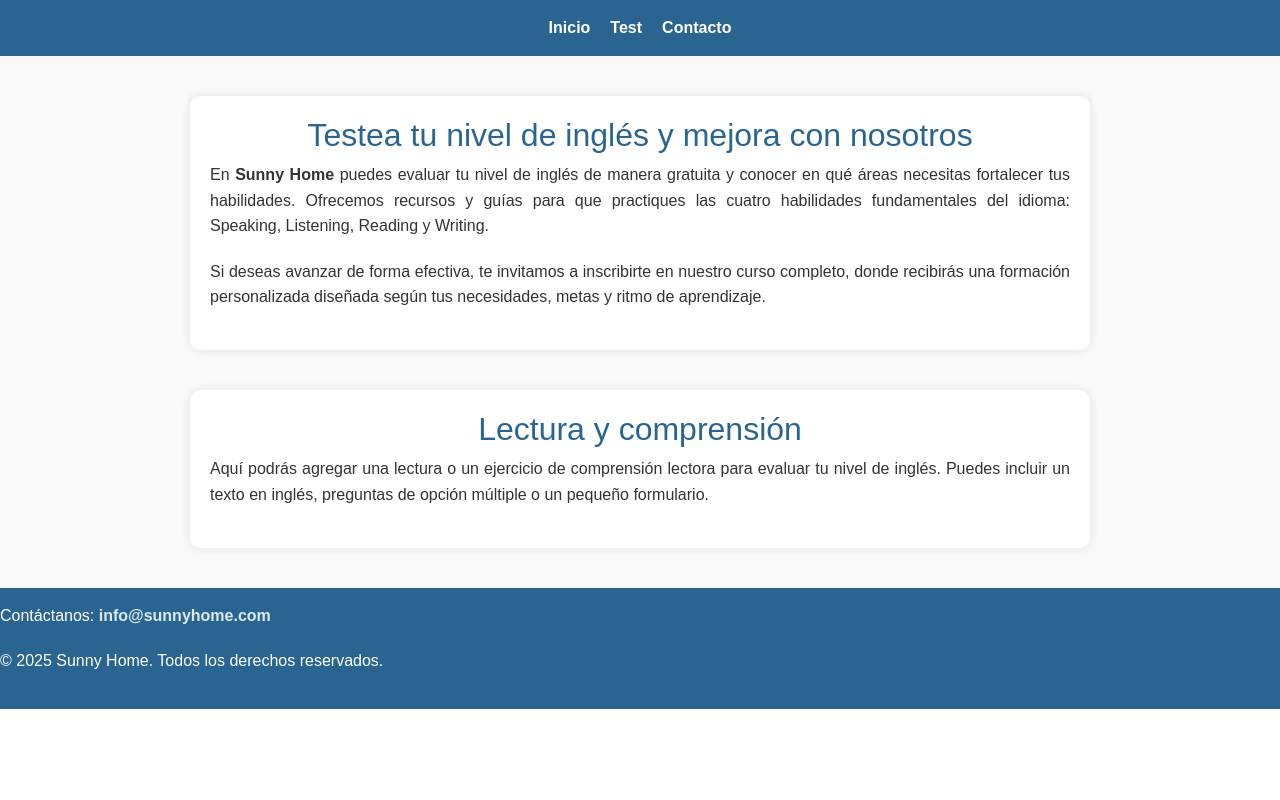
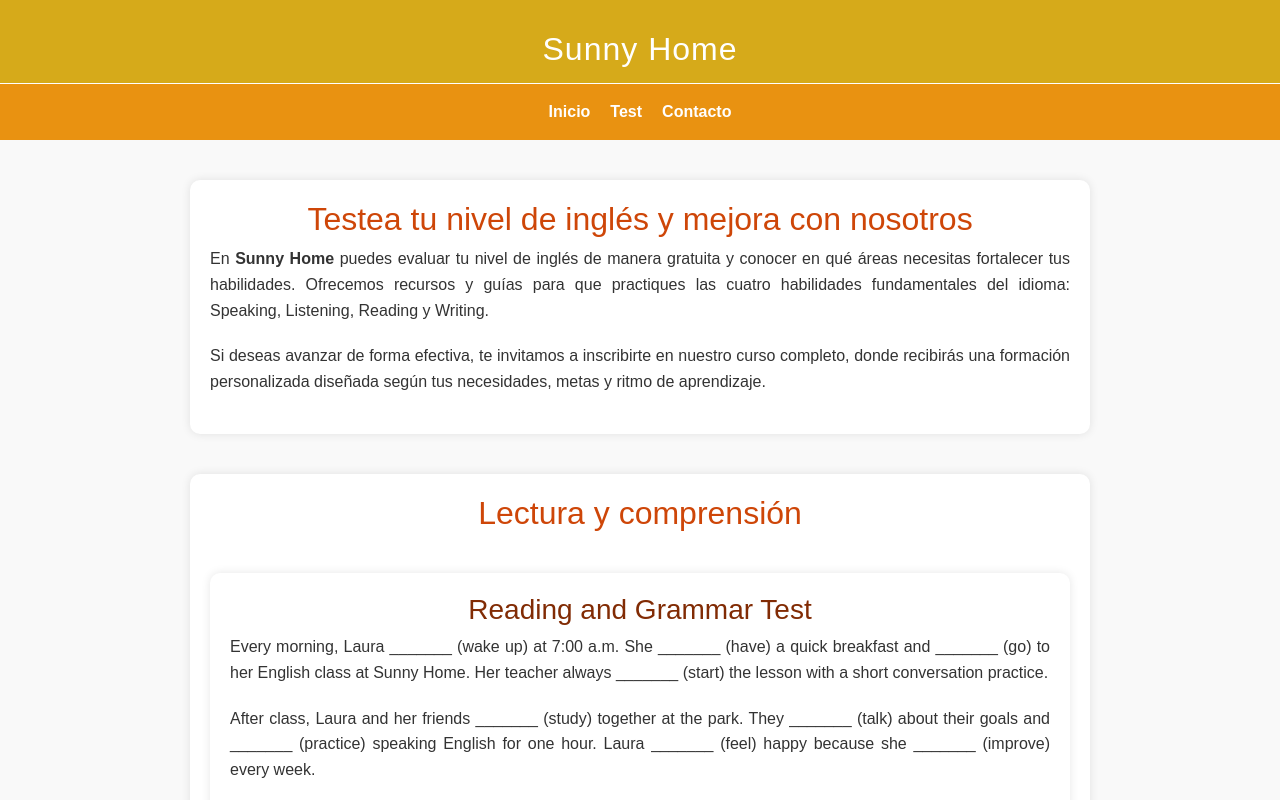
Before and after one commit to rosembercrg/Clase6, an Angular app: page / in a window 1280 px wide. Shown: the top 800 px of the page. Built offline with nearby package versions, Linux system fonts and the light colour scheme.

Commit message:
Esperoqueseaelfinal

```diff
--- a/src/app/app.html
+++ b/src/app/app.html
@@ -1,6 +1,5 @@
 <!DOCTYPE html>
 <html lang="es">
-
 <head>
   <meta charset="UTF-8">
   <meta name="viewport" content="width=device-width, initial-scale=1.0">
@@ -13,15 +12,30 @@
       color: #333;
       line-height: 1.6;
     }
+/* Aquí empieza el CSS */
+    /* TÍTULO PRINCIPAL - Aquí tengo lo de Sunny Home del inicio es más claro */
+    header {
+      background-color: #d6aa1a;
+      color: white;
+      text-align: center;
+      padding: 30px 0 15px 0;
+    }
 
-    /* NAVBAR */
+    header h1 {
+      font-size: 2em;
+      margin: 0;
+      letter-spacing: 1px;
+    }
+
+    /* NAVBAR - Esto es lo de la barra donde dice inicio, test y contacto */
     nav {
-      background-color: #2a6592;
+      background-color: #e99211;
       color: white;
       display: flex;
       justify-content: center;
       gap: 20px;
       padding: 15px 0;
+      border-top: 1px solid #fff;
     }
 
     nav a {
@@ -31,23 +45,23 @@
       font-size: 16px;
       transition: color 0.3s;
     }
-
+/* El hover es cuando paso el cursor encima del botón */
     nav a:hover {
       color: #d8e9f0;
     }
 
-    /* SECCIONES */
+    /* Cada Botón me desliza a la sección con el href, pero esto es lo de CSS que es el color y estilo, esto es el estilo de cada cuadrito */
     section {
       max-width: 900px;
       margin: 40px auto;
       padding: 20px;
       background-color: white;
       border-radius: 10px;
-      box-shadow: 0 0 10px rgba(0, 0, 0, 0.1);
+      box-shadow: 0 0 10px rgba(0,0,0,0.1);
     }
 
     h2 {
-      color: #2a6592;
+      color: #ce4608;
       text-align: center;
     }
 
@@ -56,8 +70,14 @@
       margin-bottom: 20px;
     }
 
+    h3 {
+      color: #812b04;
+      text-align: center;
+    }
+
+    /* PIE DE PÁGINA - El final, lo de contacto */
     footer {
-      background-color: #2a6592;
+      background-color: #d6aa1a;
       color: white;
       text-align: center;
       padding: 15px 0;
@@ -67,6 +87,7 @@
     footer a {
       color: #d8e9f0;
       text-decoration: none;
+      text-align: center;
       font-weight: bold;
     }
 
@@ -75,47 +96,59 @@
     }
   </style>
 </head>
+<body>
+  <!--Acá empieza el body, todo lo que va a salir en la página */ -->
+  <!-- Los mismo El header es lo de Sunny Home, pero acá ya es el código qué saldrá -->
+  <header>
+    <h1>Sunny Home</h1>
+  </header>
 
-<body>
-
-  <!-- MENÚ SUPERIOR -->
+  <!-- Esto es lo del Navbar que me dice inicio, contacto y test, si doy click desliza, no olvidar, se llama por href -->
   <nav>
     <a href="#inicio">Inicio</a>
     <a href="#test">Test</a>
     <a href="#contacto">Contacto</a>
   </nav>
 
-  <!-- SECCIÓN INICIO -->
+  <!-- Esto tiene el id para que el href lo deslice al llamarlo, empiezo en inicio-->
   <section id="inicio">
     <h2>Testea tu nivel de inglés y mejora con nosotros</h2>
     <p>
-      En <strong>Sunny Home</strong> puedes evaluar tu nivel de inglés de manera gratuita y conocer en qué áreas
-      necesitas fortalecer tus habilidades.
-      Ofrecemos recursos y guías para que practiques las cuatro habilidades fundamentales del idioma: Speaking,
-      Listening, Reading y Writing.
+      En <strong>Sunny Home</strong> puedes evaluar tu nivel de inglés de manera gratuita y conocer en qué áreas necesitas fortalecer tus habilidades.
+      Ofrecemos recursos y guías para que practiques las cuatro habilidades fundamentales del idioma: Speaking, Listening, Reading y Writing.
     </p>
     <p>
-      Si deseas avanzar de forma efectiva, te invitamos a inscribirte en nuestro curso completo, donde recibirás una
-      formación personalizada diseñada
+      Si deseas avanzar de forma efectiva, te invitamos a inscribirte en nuestro curso completo, donde recibirás una formación personalizada diseñada
       según tus necesidades, metas y ritmo de aprendizaje.
     </p>
   </section>
 
-  <!-- SECCIÓN TEST O LECTURA -->
+  <!-- Lo mismo de arriba sigo por test, id llama al click, lo puse con p para organizar varios y section me ayuda a separar en cuadros, el css lo pone bien-->
   <section id="test">
     <h2>Lectura y comprensión</h2>
-    <p>
-      Aquí podrás agregar una lectura o un ejercicio de comprensión lectora para evaluar tu nivel de inglés.
-      Puedes incluir un texto en inglés, preguntas de opción múltiple o un pequeño formulario.
-    </p>
+    <section id="test">
+  <h3>Reading and Grammar Test</h3>
+  <p>
+    Every morning, Laura _______ (wake up) at 7:00 a.m. She _______ (have) a quick breakfast and _______ (go) to her English class at Sunny Home.
+    Her teacher always _______ (start) the lesson with a short conversation practice.
+  </p>
+  <p>
+    After class, Laura and her friends _______ (study) together at the park. They _______ (talk) about their goals and _______ (practice) speaking English for one hour.
+    Laura _______ (feel) happy because she _______ (improve) every week.
+  </p>
+  <p>
+    At the end of the day, she _______ (write) a short diary in English to review what she _______ (learn) during the day.
+  </p>
+</section>
   </section>
 
-  <!-- SECCIÓN CONTACTO -->
+  <!-- Sección de contacto, acá no pude centrarlo con el código sigue saliendo a la izquierda, el footer hover lo subraya con el cursor encima-->
   <footer id="contacto">
-    <p>Contáctanos: <a href="mailto:info@sunnyhome.com">info@sunnyhome.com</a></p>
+    <p>Contáctanos: <a href="rosembercrg@sunnyhome.com">rosembercrg@sunnyhome.com</a></p>
     <p>© 2025 Sunny Home. Todos los derechos reservados.</p>
   </footer>
 
 </body>
+</html>
 
-</html>
+<!--preguntar por qué no me centra el contacto, y como haría botones que me manden a otras secciones sin que deslicen que cambien como una normal-->
```
